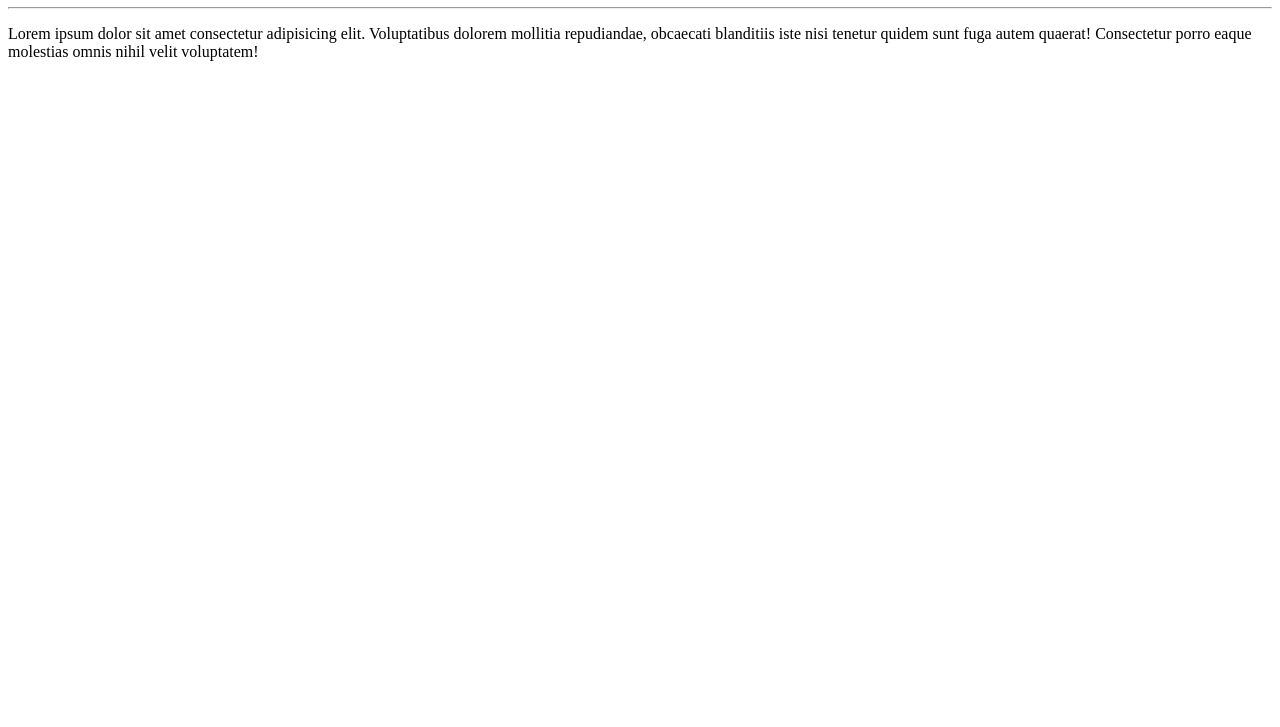
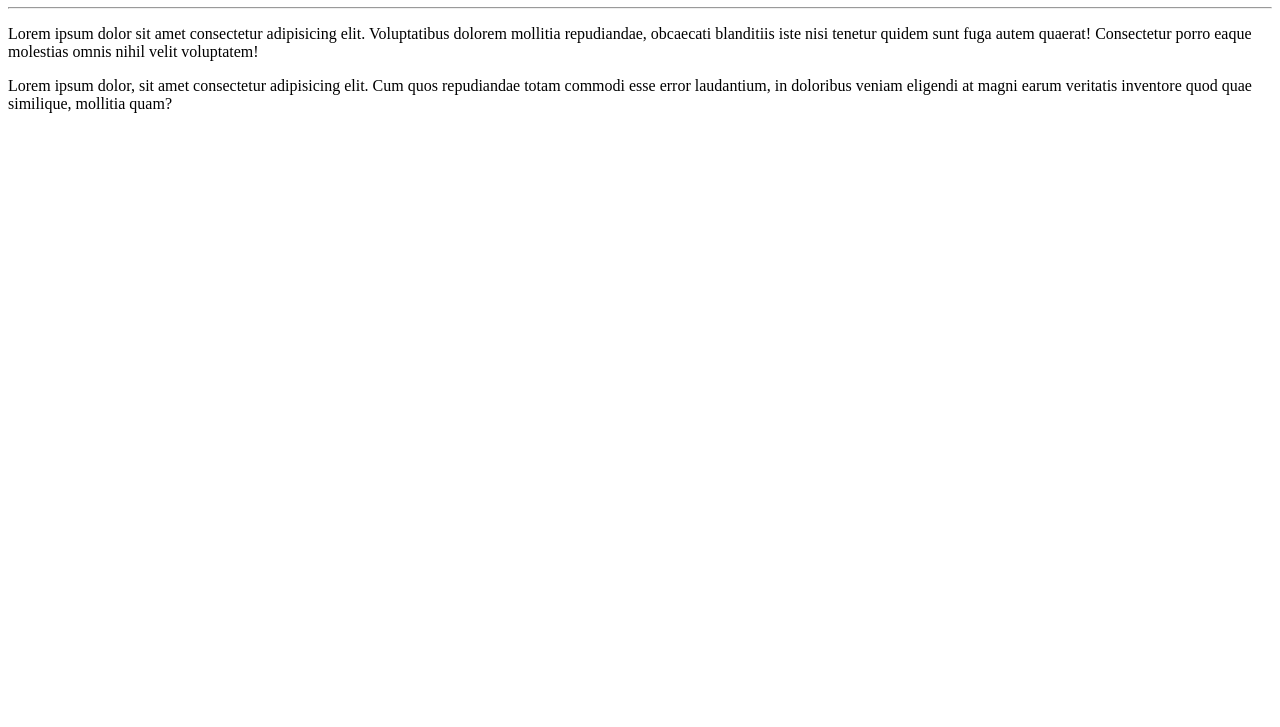
Before and after one commit to LeonardoAlvesDeSouza/Ola-Mundo, a plain HTML site: page site-exemplo/index.html in a window 1280 px wide. Shown: the part 73-800 px from the top of the page. Drawn offline with Linux system fonts and the light colour scheme.

Commit message:
adicionei um paragrafo

```diff
--- a/site-exemplo/index.html
+++ b/site-exemplo/index.html
@@ -10,5 +10,6 @@
     <h1>Olá, Mundo!</h1>
     <hr>
     <p>Lorem ipsum dolor sit amet consectetur adipisicing elit. Voluptatibus dolorem mollitia repudiandae, obcaecati blanditiis iste nisi tenetur quidem sunt fuga autem quaerat! Consectetur porro eaque molestias omnis nihil velit voluptatem!</p>
+    <p>Lorem ipsum dolor, sit amet consectetur adipisicing elit. Cum quos repudiandae totam commodi esse error laudantium, in doloribus veniam eligendi at magni earum veritatis inventore quod quae similique, mollitia quam?</p>
 </body>
 </html>
```
